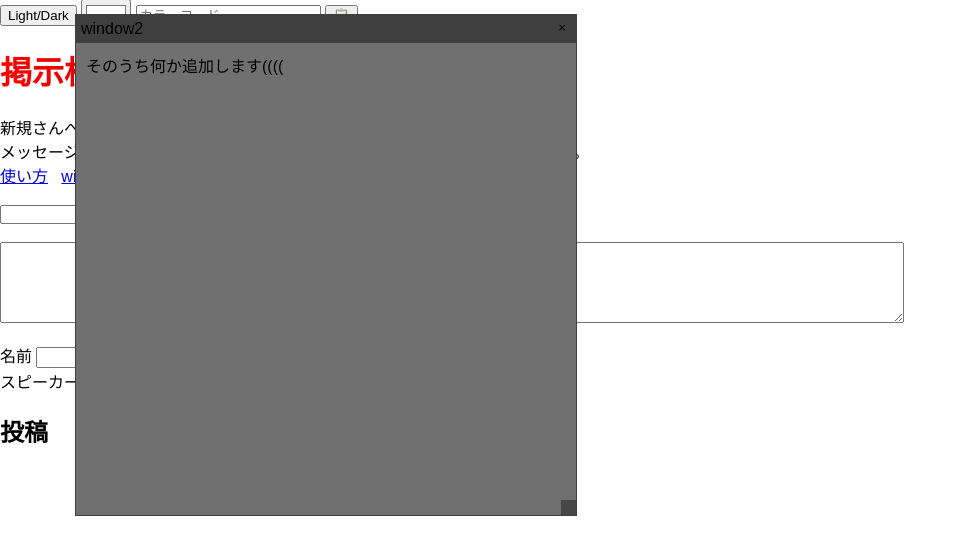
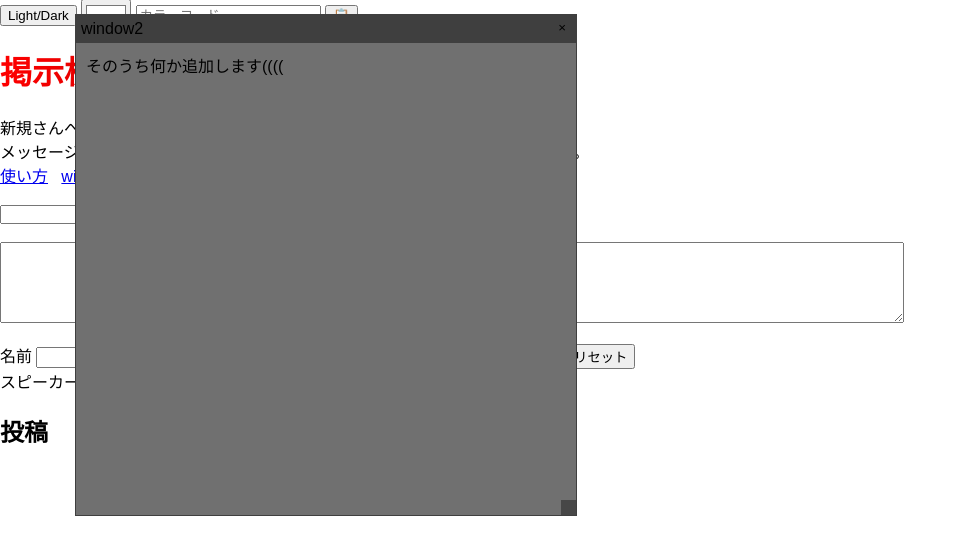
Before and after one commit to beta9514/B95_EX-calculator, a FastAPI app: page /bbs in a window 1280 px wide. Shown: the part 61-616 px from the top of the page, without its empty margins (0-967 px from the left). Run offline with FastAPI, Linux system fonts and the light colour scheme; data that the repository does not hold is empty.

Commit message:
Update bbs.html

```diff
--- a/templates/bbs.html
+++ b/templates/bbs.html
@@ -519,6 +519,7 @@ height: calc(100% - 30px);
     <!-- シードの表示、非表示のチェックボックス -->
     <input type="checkbox" id="showSeed" onchange="toggleSeedVisibility()"/>
     <button type="submit">送信する</button>
+    <button onclick="document.getElementById('seed').value=''">リセット</button>
     <br/>
     スピーカー以上のメッセージのみ表示<input
             type="checkbox"
```
